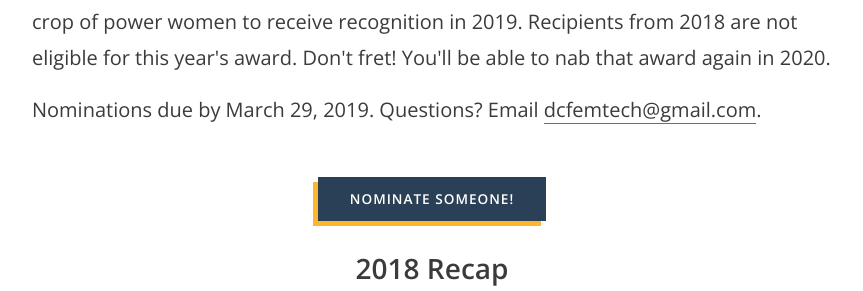
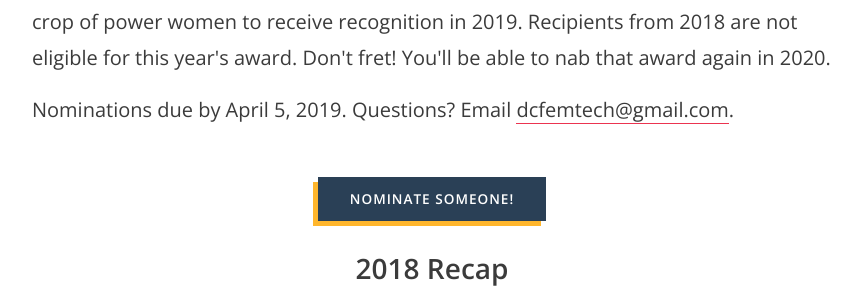
Before and after one commit to dcfemtech/dcfemtech.github.io, a Jekyll site: the page built from awards.html, in a window 1280 px wide and 900 px high, scrolled down 952 px. Shown: the part 164-455 px from the top of the window, without its empty margins (208-1071 px from the left). Built offline with Jekyll 4.4.1, drawn with Linux system fonts in a browser that asks for light colours.

Commit message:
Update awards

```diff
--- a/awards.html
+++ b/awards.html
@@ -26,7 +26,7 @@ redirect_from:
     <p class="main-intro">Nominees should be women in the metro DC area who code, design, or manipulate data on a regular basis.</p>
     <p class="main-intro">Nominations are simple and easy to submit. Recipients will be announced in late April, so go ahead and nominate your awesome self or that amazing woman who should be recognized and applauded!</p>
     <p class="main-intro"><strong>REMINDER: We want to share the love.</strong> We're creating an opportunity for a fresh crop of power women to receive recognition in 2019. Recipients from 2018 are not eligible for this year's award. Don't fret! You'll be able to nab that award again in 2020.</p>
-    <p class="main-intro">Nominations due by March 29, 2019. Questions? Email <a href="mailto:dcfemtech@gmail.com">dcfemtech@gmail.com</a>.</p>
+    <p class="main-intro">Nominations due by April 5, 2019. Questions? Email <a href="mailto:dcfemtech@gmail.com">dcfemtech@gmail.com</a>.</p>
     <br>
     <center><p><a class="button" href="https://dcfemtech.typeform.com/to/aodjHg">Nominate someone!</a><p></center>
 
@@ -45,6 +45,7 @@ redirect_from:
       <ul>
         <li><a href="https://www.axios.com/about#jobs"><img src="assets/sponsors/axios.png" alt="Axios"></a></li>
         <li><a href="https://www.boozallen.com/"><img src="/assets/sponsors/booz-allen.svg" alt="Booz Allen"></a></li>
+        <li><a href="http://www.socialtables.com/"><img src="assets/sponsors/social-tables.png" alt="Social Tables"></a></li>
       </ul>
       <div class="m-members__callout">
         <a href="https://districtciviclabs.org/"><img src="assets/sponsors/district-civic-labs.svg" alt="District Civic Labs"></a>
```
